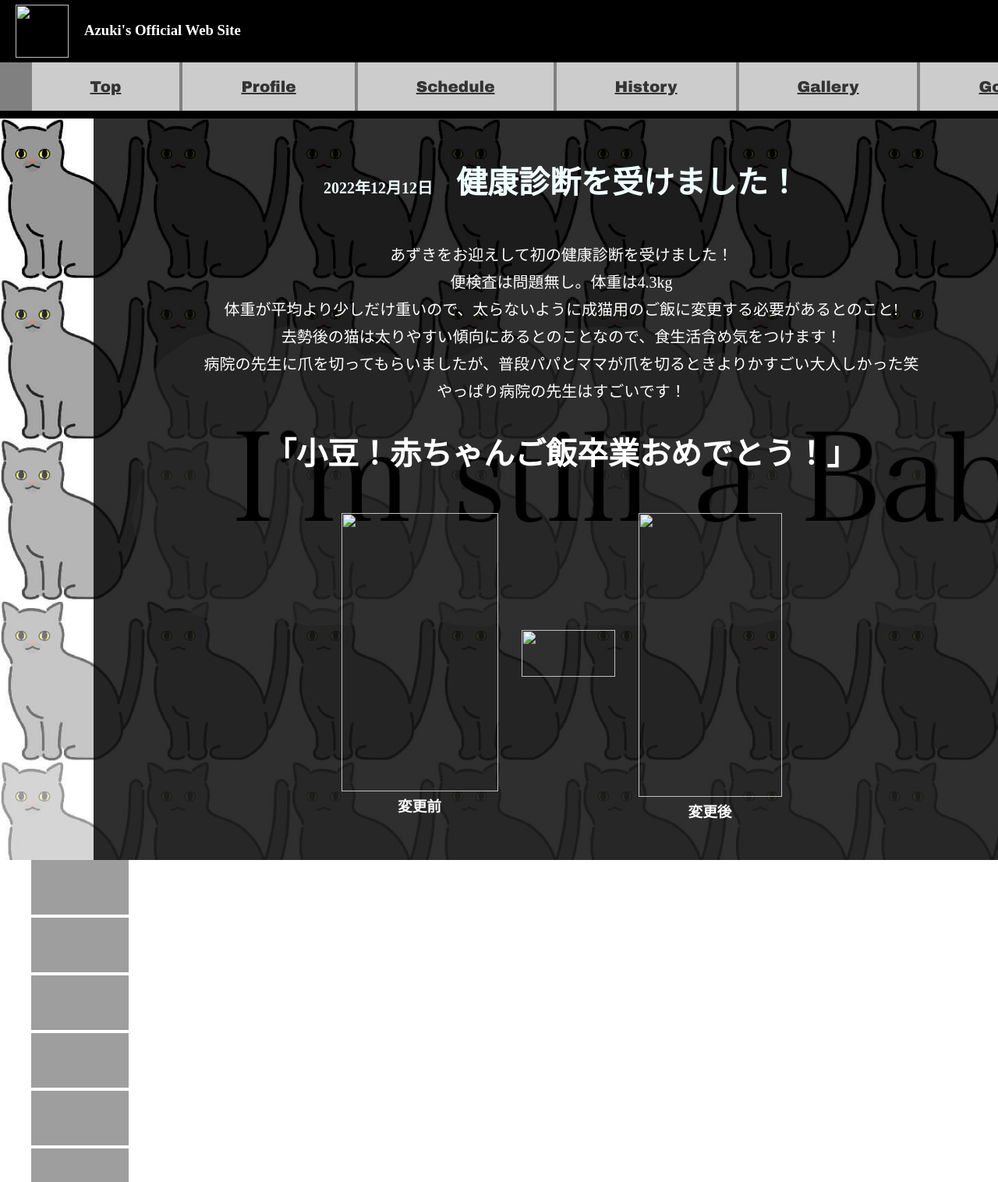
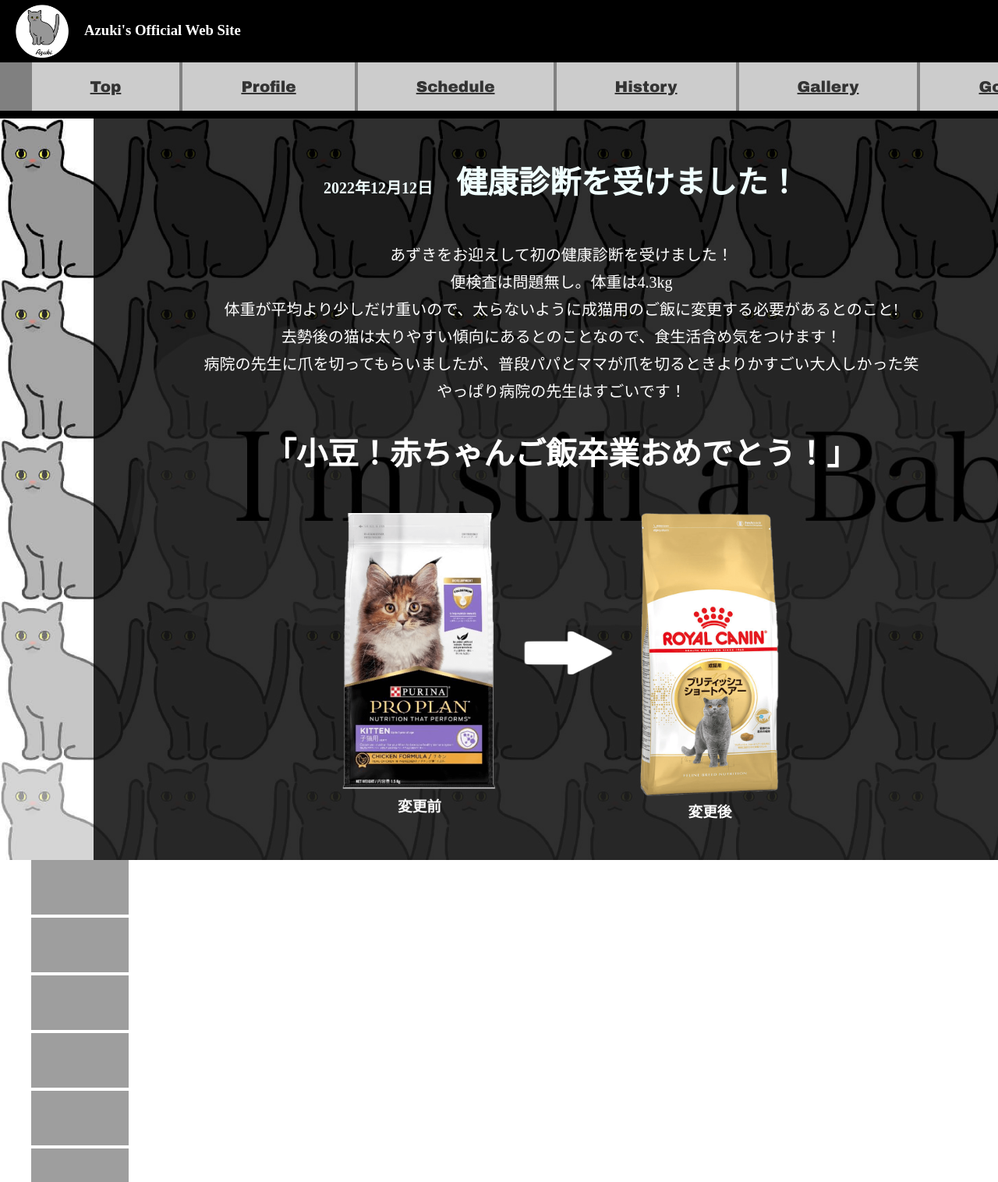
Before and after one commit to yuuki106/20221212azuki_kenkousindan, a plain HTML site: page index.html in a window 1280 px wide. Shown: the top 1516 px of the page at 78% size. Drawn offline with Linux system fonts and the light colour scheme; grey boxes are pictures that could not be loaded; files whose address does not match are found by name.

Commit message:
Update index.html

```diff
--- a/index.html
+++ b/index.html
@@ -12,7 +12,7 @@
   <body>
     <header>
       <div class="header-left">
-        <img src="/img/az_logo.png" alt="" width="68" height="68" loading=”lazy”>
+        <img src="https://github.com/yuuki106/20221212azuki_kenkousindan/blob/main/az_logo.png?raw=true" alt="" width="68" height="68" loading=”lazy”>
         <h3>Azuki's Official Web Site</h3>
       </div>
     </header>
@@ -39,10 +39,10 @@
         やっぱり病院の先生はすごいです！</p>
         <h2>「小豆！赤ちゃんご飯卒業おめでとう！」</h2>
         <ul class="news-img">
-          <li class="img1"><img src="/img/azgohan1.png" alt="" width="201" height="357" loading=”lazy”>
+          <li class="img1"><img src="https://github.com/yuuki106/20221212azuki_kenkousindan/blob/main/azgohan1.png?raw=true" alt="" width="201" height="357" loading=”lazy”>
           <h3>変更前<h3></li>
-          <li class="allow"><img src="/img/矢印.png" alt="" width="120" height="60" loading=”lazy”></li>
-          <li class="img3"><img src="/img/azgohan2.png" alt="" width="184" height="364" loading=”lazy”>
+          <li class="allow"><img src="https://github.com/yuuki106/20221212azuki_kenkousindan/blob/main/%E7%9F%A2%E5%8D%B0.png?raw=true" alt="" width="120" height="60" loading=”lazy”></li>
+          <li class="img3"><img src="https://github.com/yuuki106/20221212azuki_kenkousindan/blob/main/azgohan2.png?raw=true" alt="" width="184" height="364" loading=”lazy”>
           <h3>変更後</h3></li>
         </ul>
       </div>
```
